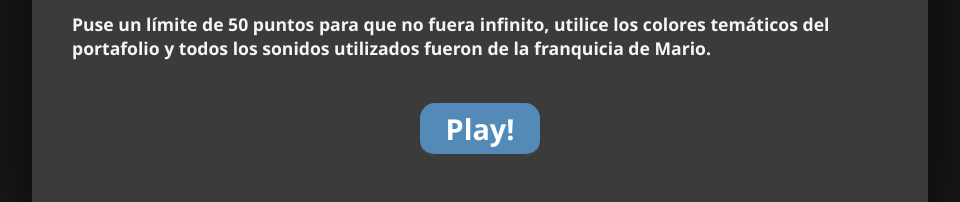
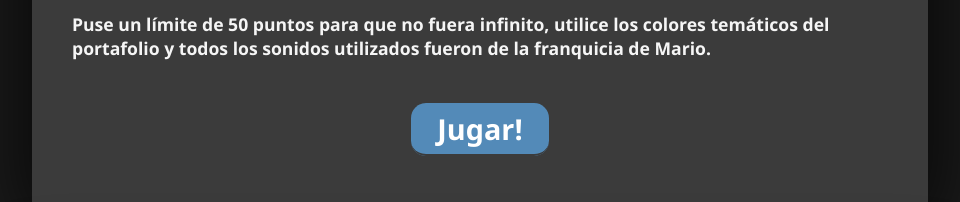
Before and after one commit to gabmajeau/Portifolio, a plain HTML site: page esp/home.html in a window 1280 px wide. Shown: the part 3893-4095 px from the top of the page, without its empty margins (160-1120 px from the left). Drawn offline with nearby package versions, Linux system fonts and the light colour scheme.

Commit message:
Update home.html

```diff
--- a/esp/home.html
+++ b/esp/home.html
@@ -108,7 +108,7 @@ Fue un proyecto interesante, donde agregué algunos sonidos, como saltar, ganar,
         </video>
         </div>
         <h4 style="margin-top: 3%;">Puse un límite de 50 puntos para que no fuera infinito, utilice los colores temáticos del portafolio y todos los sonidos utilizados fueron de la franquicia de Mario.</h4>
-        <div class="btn-play"><a href="../plataform/index.html">Play!</a></div>
+        <div class="btn-play"><a href="../plataform/index.html">Jugar!</a></div>
 
     </div>
     <div class="container" style="padding-bottom: 5%;">
```
